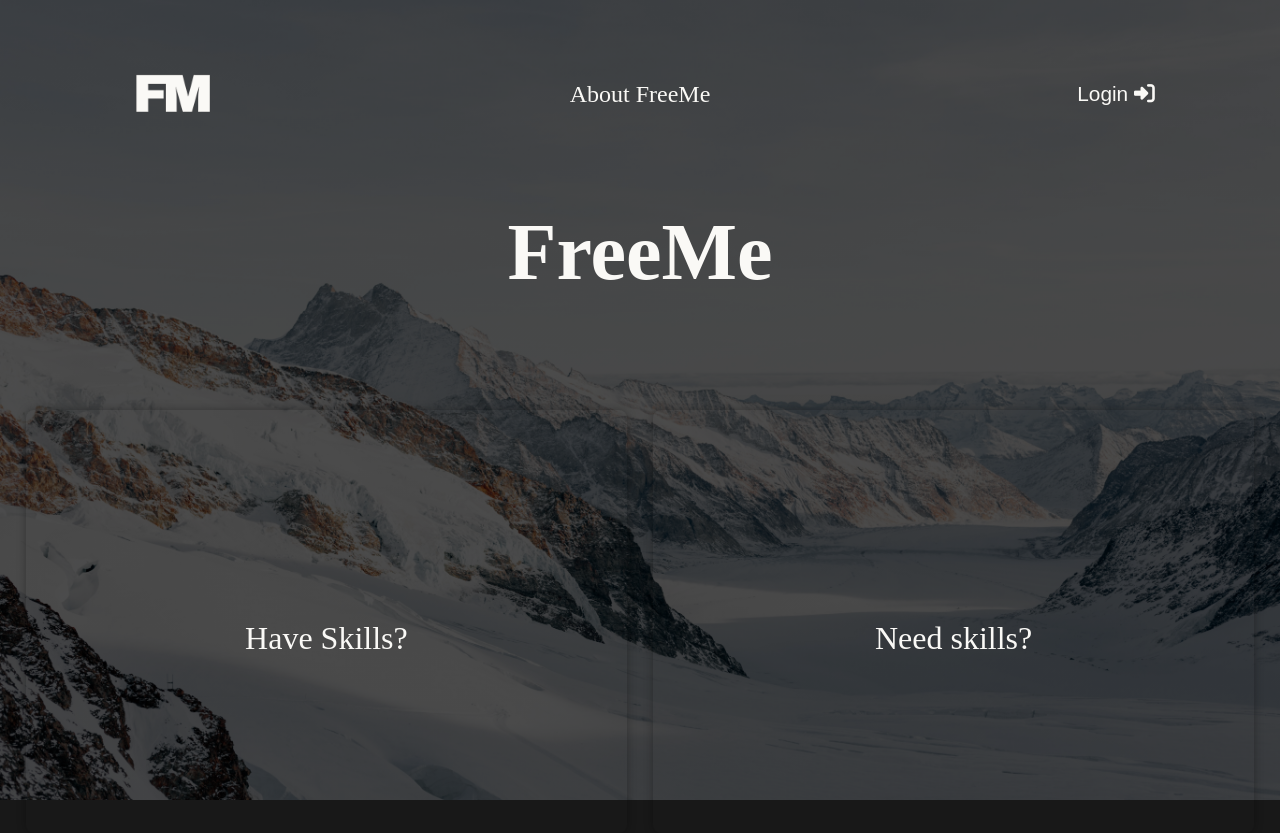
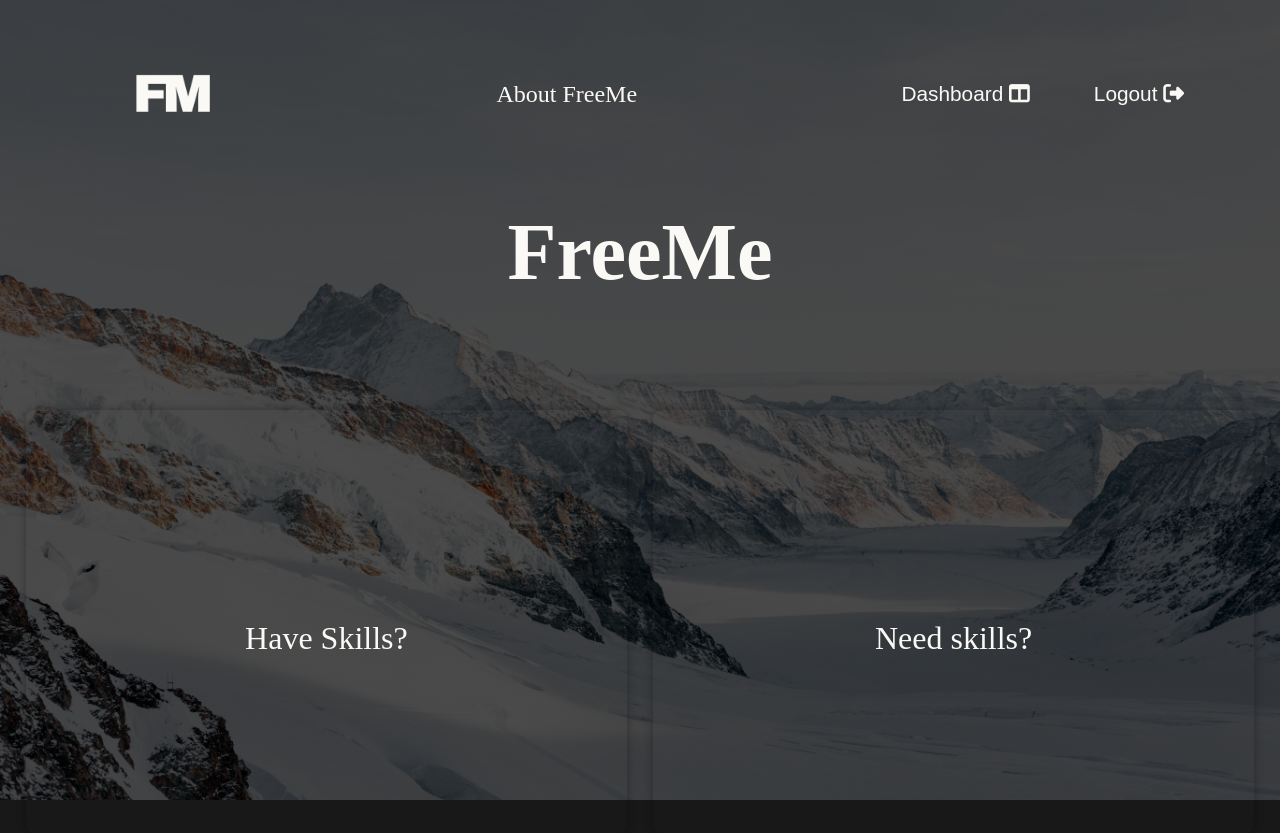
Before and after one commit to JeffleIncarnate/Free-Me-Website, a React (Vite) app: page / in a window 1280 px wide. Built offline with nearby package versions, Linux system fonts and the light colour scheme; sample sign-in values are in the browser's storage; the HTML template or start-up script is replaced by a standard one.

Commit message:
Update: Gotta get that good ol' navbar

```diff
--- a/src/components/navbar/navbar.css
+++ b/src/components/navbar/navbar.css
@@ -73,7 +73,7 @@
 
 .FRE__Navbar > div {
   display: flex;
-  width: 200px;
+
   align-items: center;
   justify-content: space-evenly;
 }
@@ -82,11 +82,7 @@
   margin: 1rem;
 }
 
-.FRE__Navbar > div > .fa-magnifying-glass {
-  font-size: 1.7rem;
-}
-
-.FRE__Navbar > div > button {
+.FRE__Navbar > div button {
   border: none;
   padding: 0.5rem 1rem;
   background-color: transparent;
@@ -100,14 +96,14 @@
   flex-direction: column;
 }
 
-.FRE__Navbar > div > button::after {
+.FRE__Navbar > div button::after {
   content: "";
   width: 0;
   transition: all 0.3s ease-in-out;
   height: 0.2rem;
 }
 
-.FRE__Navbar > div > button:hover::after {
+.FRE__Navbar > div button:hover::after {
   content: "";
   width: 100%;
   height: 0.2rem;
--- a/src/components/navbar/navbar.tsx
+++ b/src/components/navbar/navbar.tsx
@@ -18,13 +18,34 @@ export default function Navbar() {
       </ul>
 
       <div>
+        {sessionStorage.getItem("token") === null ? (
+          <>
             <button>
-          <div>
               <Link to="/login">
                 Login <i className="fa-solid fa-right-to-bracket"></i>
               </Link>
+            </button>
+          </>
+        ) : (
+          <>
+            <button>
+              <div>
+                <Link to="/dashboard">
+                  Dashboard <i className="fa-solid fa-table-columns"></i>
+                </Link>
               </div>
             </button>
+            <button
+              onClick={() => {
+                sessionStorage.clear();
+              }}
+            >
+              <Link to="/">
+                Logout <i className="fa-solid fa-right-from-bracket"></i>
+              </Link>
+            </button>
+          </>
+        )}
       </div>
     </nav>
   );
```
Lines whose indentation alone changed are shown as unchanged.
